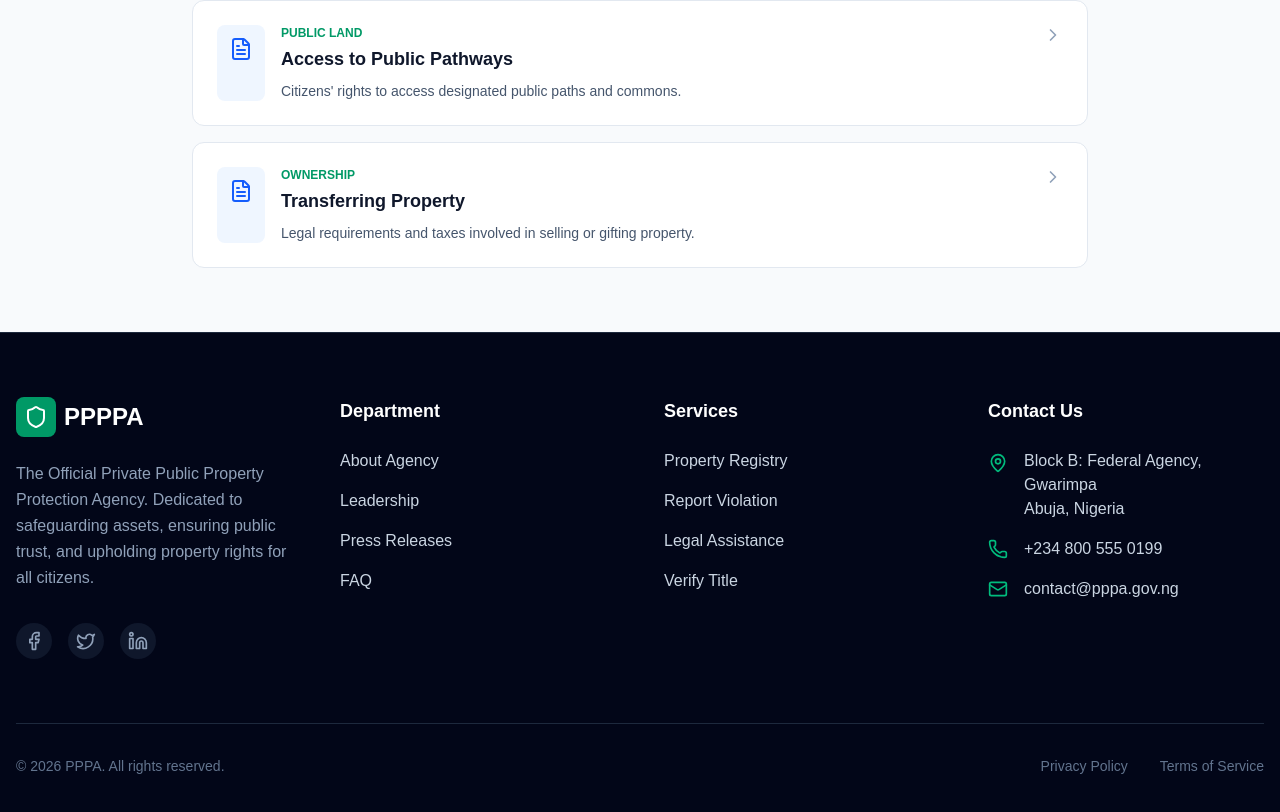
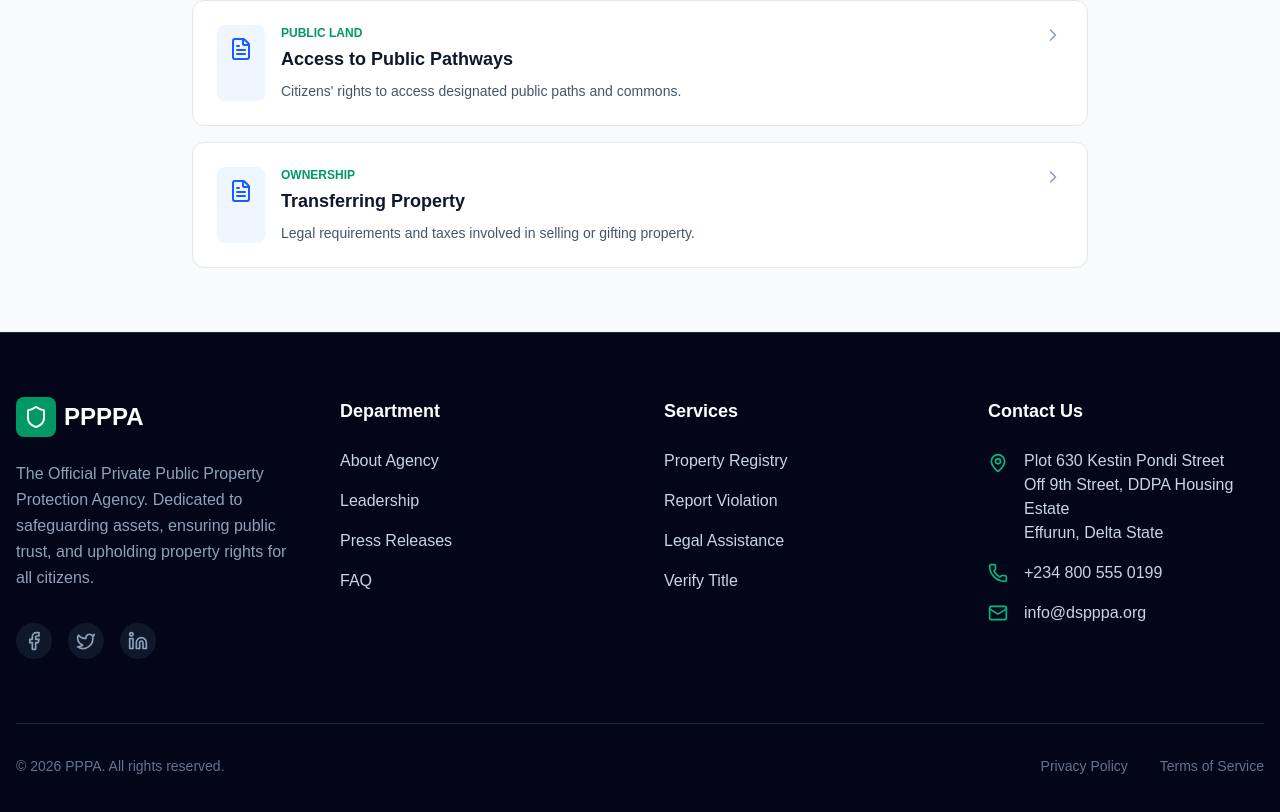
Before and after one commit to cloudpilothq/pppa, a Next.js app: page /rights in a window 1280 px wide. Shown: the part 969-1781 px from the top of the page. Built offline with nearby package versions, Linux system fonts and the light colour scheme.

Commit message:
Update footer contact details

```diff
--- a/src/components/layout/Footer.tsx
+++ b/src/components/layout/Footer.tsx
@@ -58,7 +58,7 @@ export function Footer() {
             <ul className="space-y-4">
               <li className="flex items-start gap-4">
                 <MapPin className="h-5 w-5 text-emerald-500 mt-1 shrink-0" />
-                <span>Block B: Federal Agency, Gwarimpa<br/>Abuja, Nigeria</span>
+                <span>Plot 630 Kestin Pondi Street<br/>Off 9th Street, DDPA Housing Estate<br/>Effurun, Delta State</span>
               </li>
               <li className="flex items-center gap-4">
                 <Phone className="h-5 w-5 text-emerald-500 shrink-0" />
@@ -66,7 +66,7 @@ export function Footer() {
               </li>
               <li className="flex items-center gap-4">
                 <Mail className="h-5 w-5 text-emerald-500 shrink-0" />
-                <span>contact@pppa.gov.ng</span>
+                <span>info@dspppa.org</span>
               </li>
             </ul>
           </div>
```
